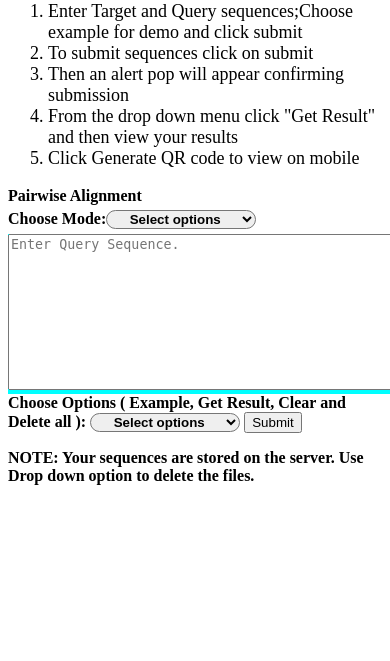
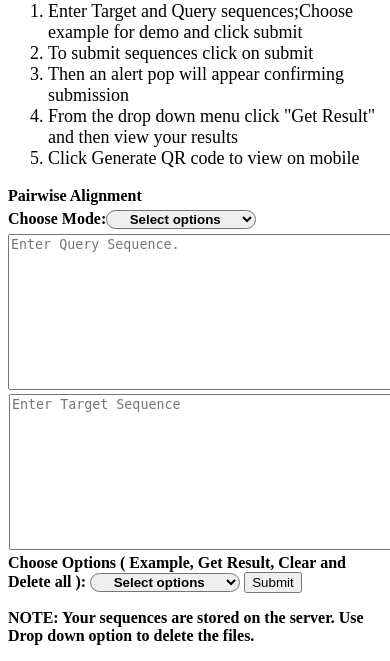
Before and after one commit to ArabianCoconut/BioFlask, a Flask app: page / in a window 390 px wide; the page is wider, and only the part inside the window is pictured. Shown: the part 206-867 px from the top of that part. Before the commit the page ends 691 px from the top of that part, so only its background shows below. Run offline with Flask 3, Linux system fonts and the light colour scheme.

Commit message:
Added responsive design.

```diff
--- a/src/Flask/static/style.css
+++ b/src/Flask/static/style.css
@@ -88,12 +88,16 @@ h1,h2,h3{
 
 }
 
-.textarea_box_container{
-    background-color: aqua;
-    width: fit-content;
-    height: fit-content;
+.textarea_box_container {
+    width: max-content;
+    height: max-content;
     display: flex;
     flex-direction: row;
+}
+
+@media (max-width: 600px) { .textarea_box_container {
+    flex-direction: column;
+    }
 }
 #col1{
     width: fit-content;
@@ -106,5 +110,5 @@ h1,h2,h3{
     height: fit-content;
     stroke: black;
     stroke-width: 5px;
-    padding-left: 5px;
+    padding-left: 1px;
 }
```
